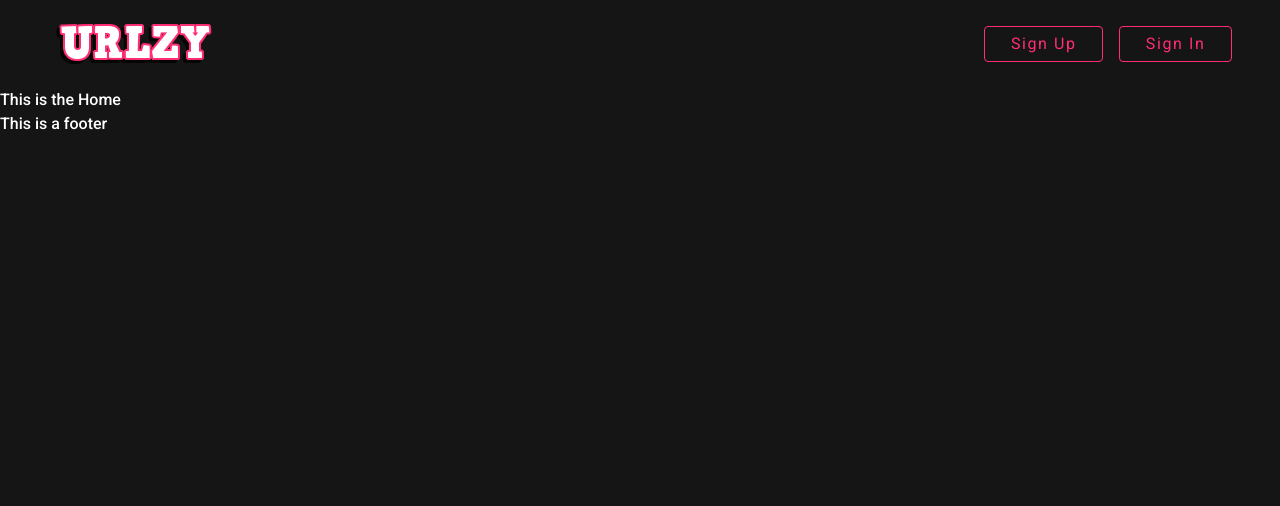
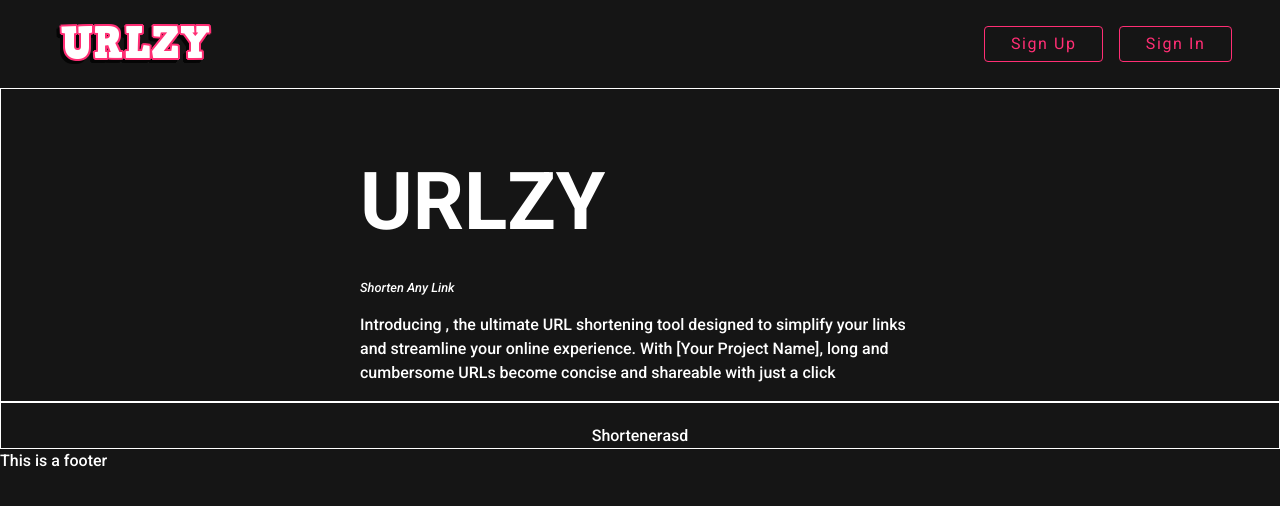
Before and after one commit to gsusk/urlz, a React (Vite) app in the folder client/: page / in a window 1280 px wide. Shown: the top 506 px of the page. Built offline with nearby package versions, Linux system fonts and the light colour scheme.

Commit message:
added home presentation

```diff
--- a/client/src/App.css
+++ b/client/src/App.css
@@ -9,6 +9,30 @@
 .nav-container {
   display: flex;
   justify-content: space-around;
+}
+
+.main-container {
+  display: flex;
+  border: 1px solid white;
+  justify-content: center;
+  padding-top: 1.3rem;
+}
+
+.title {
+  font-size: 5rem;
+  margin-bottom: 1rem;
+  margin-top: 2rem;
+}
+
+.presentation {
+  display: flex;
+  justify-content: center;
+  flex-direction: column;
+  max-width: 65rem;
+}
+
+.main-description {
+  max-width: 35rem;
 }
 
 .img-c-fit {
--- /dev/null
+++ b/client/src/components/Shortener.tsx
@@ -0,0 +1,5 @@
+function Shortener() {
+  return <div>Shortener</div>;
+}
+
+export default Shortener;
--- a/client/src/pages/Home.tsx
+++ b/client/src/pages/Home.tsx
@@ -1,7 +1,28 @@
+import Shortener from "../components/Shortener";
+
 function Home() {
   return (
     <div>
-      <section>This is the Home</section>
+      <section className="main-container">
+        <div className="presentation">
+          <h1 className="title">URLZY</h1>
+          <small>
+            <i>Shorten Any Link</i>
+          </small>
+          <div className="main-description">
+            <p>
+              Introducing , the ultimate URL shortening tool designed to
+              simplify your links and streamline your online experience. With
+              [Your Project Name], long and cumbersome URLs become concise and
+              shareable with just a click
+            </p>
+          </div>
+        </div>
+      </section>
+      <section className="main-container">
+        <Shortener />
+        <div>asd</div>
+      </section>
     </div>
   );
 }
```
